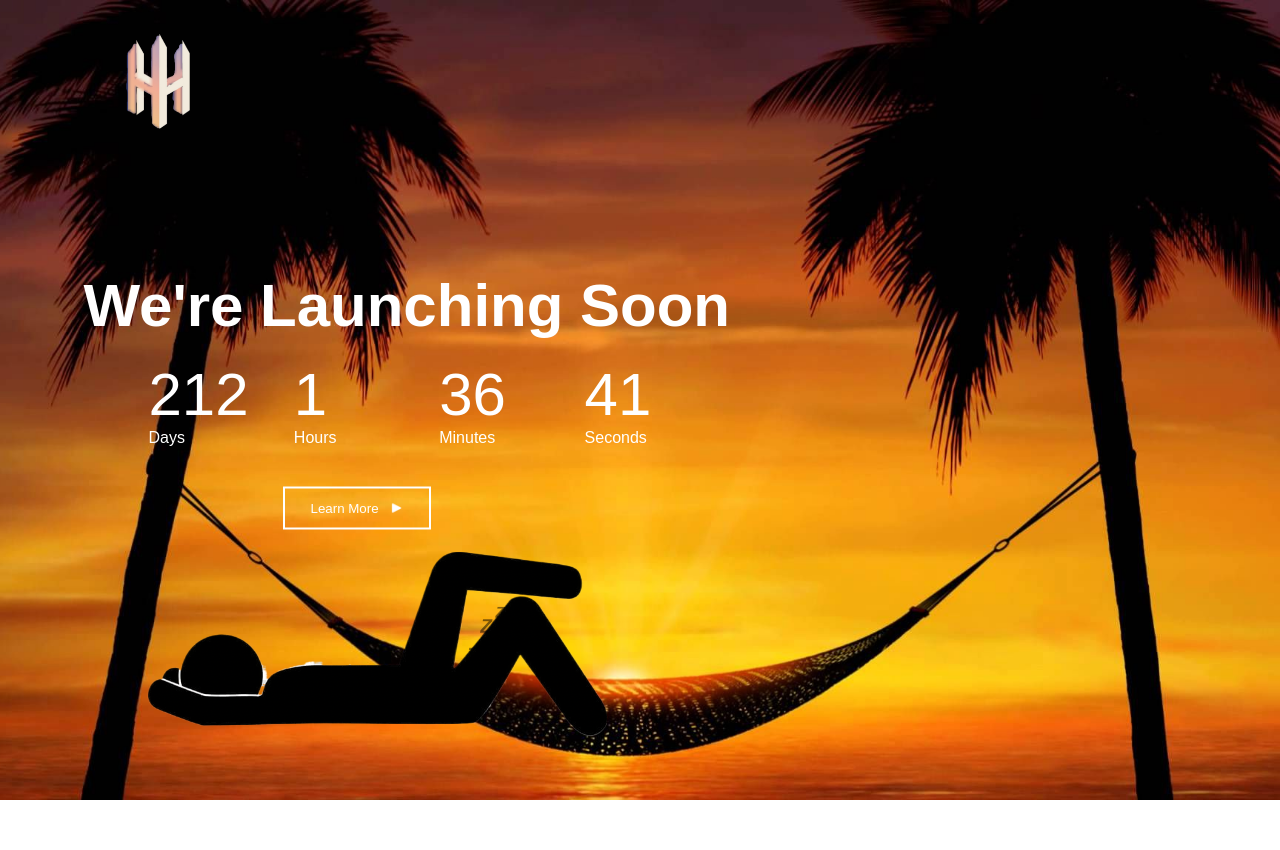
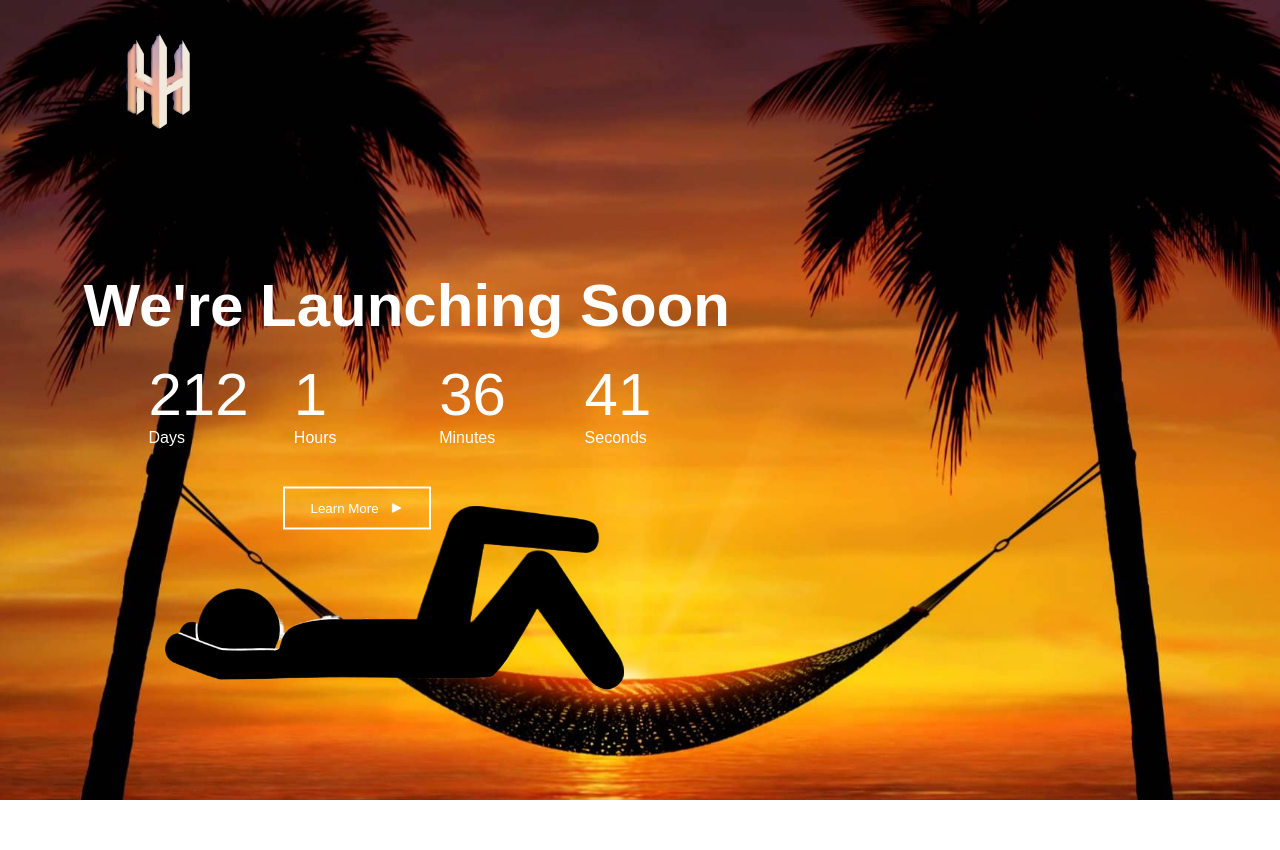
Before and after one commit to AndrewKallmeyer1/hthcount, a plain HTML site: page index.html in a window 1280 px wide. After the commit the page ends 800 px from the top, so only its background shows below. Drawn offline with Linux system fonts and the light colour scheme.

Commit message:
changed man png to fix button overlap

```diff
--- a/index.html
+++ b/index.html
@@ -32,7 +32,7 @@
         <button onclick="location.href='http://www.bccss.io'" type="button">Learn More <img src ="images/white-play-icon-png-6.png.webp"></button>
     </div>
     <img src = "images/snore.png" class="snore">
-    <img src = "images/graphic-sleep-symbol-bed-text-line-arm-logo-png-clipart-fotor-bg-remover-2024031512817.png" class="man">
+    <img src = "images/sleepyman.png" class="man">
 
 </div>
 
--- a/style.css
+++ b/style.css
@@ -26,6 +26,7 @@
     right: 650px;
     position: absolute;
     transform: translateY(-50%);
+    z-index: 5;
 
 }
 
@@ -35,6 +36,7 @@
     position: absolute;
     transform: translateY(-50%);
     color: #fff;
+    z-index: 1;
 }
 
 .content h1{
```
Also changed, not shown: images/graphic-sleep-symbol-bed-text-line-arm-logo-png-clipart-fotor-bg-remover-2024031512817.png (deleted), images/sleepyman.png (added).
